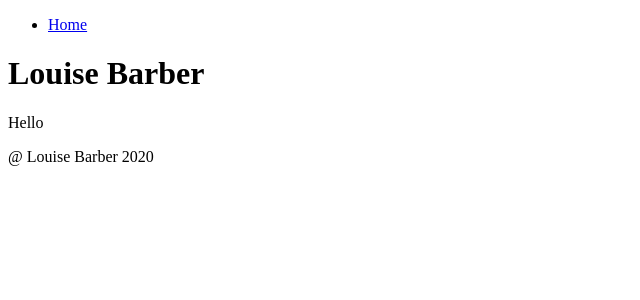
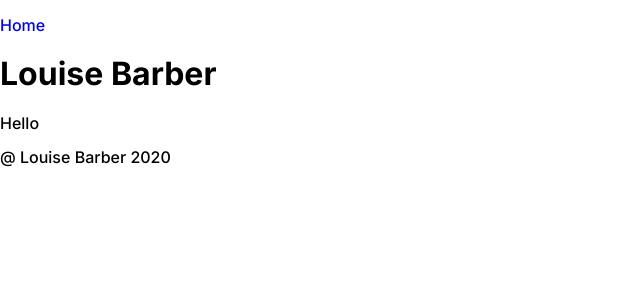
Before and after one commit to nialldbarber/louise-barber, a Next.js app: page / in a window 1280 px wide. Shown: the top 300 px of the page, without its empty margins (0-640 px from the left). Built offline with nearby package versions, Linux system fonts and the light colour scheme.

Commit message:
Added app & document

```diff
--- /dev/null
+++ b/components/custom-head.tsx
@@ -0,0 +1,24 @@
+import React, {FC} from 'react';
+import Head from 'next/head';
+import {SITE_TITLE} from '../constants/config';
+
+type HeadTitle = {title: string};
+
+const CustomHead: FC<HeadTitle> = ({title}) => {
+  return (
+    <div>
+      <Head>
+        <title>
+          {SITE_TITLE} | {title}
+        </title>
+        <meta name="viewport" content="initial-scale=1.0, width=device-width" />
+        <link
+          href="https://fonts.googleapis.com/css2?family=Inter:wght@300;500;700&display=swap"
+          rel="stylesheet"
+        ></link>
+      </Head>
+    </div>
+  );
+};
+
+export default CustomHead;
--- a/components/footer.tsx
+++ b/components/footer.tsx
@@ -1,8 +1,6 @@
 import React, {FC} from 'react';
 import {getCurrentYear} from '../utils/site-config';
 import {SITE_TITLE} from '../constants/config';
-
-interface FooterProps {}
 
 const Footer: FC = () => {
   return (
--- a/components/nav.js
+++ b/components/nav.tsx
@@ -1,7 +1,7 @@
-import React from 'react';
+import React, {FC} from 'react';
 import Link from 'next/link';
 
-const Nav = () => (
+const Nav: FC = () => (
   <nav>
     <ul>
       <li>
--- a/package.json
+++ b/package.json
@@ -9,11 +9,13 @@
     "next": "^9.5.2",
     "prismic-javascript": "^3.0.2",
     "react": "^16.13.1",
-    "react-dom": "^16.13.1"
+    "react-dom": "^16.13.1",
+    "styled-components": "^5.1.1"
   },
   "devDependencies": {
     "@types/node": "^14.6.0",
     "@types/react": "^16.9.46",
+    "@types/styled-components": "^5.1.2",
     "eslint-config-kentcdodds": "^14.14.2",
     "prettier": "^2.0.5",
     "typescript": "^4.0.2"
--- a/pages/_app.tsx
+++ b/pages/_app.tsx
@@ -1,8 +1,17 @@
 import React from 'react';
 import type {AppProps} from 'next/app';
+import {ThemeProvider} from 'styled-components';
+import Footer from '../components/footer';
+import {theme, GlobalStyle} from '../styles/global';
 
 function App({Component, pageProps}: AppProps) {
-  return <Component {...pageProps} />;
+  return (
+    <ThemeProvider theme={theme}>
+      <GlobalStyle />
+      <Component {...pageProps} />
+      <Footer />
+    </ThemeProvider>
+  );
 }
 
 export default App;
--- a/pages/_document.tsx
+++ b/pages/_document.tsx
@@ -1,30 +1,30 @@
-import Document, {
-  Html,
-  Head,
-  Main,
-  NextScript,
-  DocumentContext,
-} from 'next/document';
-import Footer from '../components/footer';
+import Document, {DocumentContext} from 'next/document';
+import {ServerStyleSheet} from 'styled-components';
 
-class MyDocument extends Document {
+export default class MyDocument extends Document {
   static async getInitialProps(ctx: DocumentContext) {
-    const initialProps = await Document.getInitialProps(ctx);
-    return {...initialProps};
-  }
+    const sheet = new ServerStyleSheet();
+    const originalRenderPage = ctx.renderPage;
 
-  render() {
-    return (
-      <Html>
-        <Head />
-        <body>
-          <Main />
-          <NextScript />
-          <Footer />
-        </body>
-      </Html>
-    );
+    try {
+      ctx.renderPage = () =>
+        originalRenderPage({
+          enhanceApp: (App) => (props) =>
+            sheet.collectStyles(<App {...props} />),
+        });
+
+      const initialProps = await Document.getInitialProps(ctx);
+      return {
+        ...initialProps,
+        styles: (
+          <>
+            {initialProps.styles}
+            {sheet.getStyleElement()}
+          </>
+        ),
+      };
+    } finally {
+      sheet.seal();
+    }
   }
 }
-
-export default MyDocument;
--- a/pages/index.tsx
+++ b/pages/index.tsx
@@ -1,13 +1,12 @@
 import React, {FC} from 'react';
 // import Link from 'next/link';
-import Head from '../components/head';
+import CustomHead from '../components/custom-head';
 import Nav from '../components/nav';
-import {Client} from '../prismic-configuration';
 
 const Home: FC = () => {
   return (
     <div>
-      <Head title="Home" />
+      <CustomHead title="Home" />
       <Nav />
       <div className="hero">
         <h1 className="title">Louise Barber</h1>
--- /dev/null
+++ b/styles/global.ts
@@ -0,0 +1,58 @@
+import {createGlobalStyle} from 'styled-components';
+
+const theme = {
+  font: {
+    main: "'Inter', sans-serif",
+  },
+  colors: {
+    primary: '#0070f3',
+  },
+};
+
+const GlobalStyle = createGlobalStyle`
+  * {
+    box-sizing: inherit;
+    text-rendering: optimizeLegibility;
+    -webkit-font-smoothing: antialiased;
+
+    &:before,
+    &:after {
+      box-sizing: inherit;
+    }
+  }
+
+  html {
+    box-sizing: border-box;
+    line-height: 1.15;
+  }
+
+  body {
+    margin: 0;
+    padding: 0;
+    font-family: ${({theme}) => theme.font.main};
+  }
+
+  a {
+    text-decoration: none;
+  }
+
+  ul {
+    list-style: none;
+    padding: 0;
+  }
+
+
+  input,
+  textarea {
+    border: none;
+    outline: none;
+  }
+  button {
+    appearance: none;
+    outline: none;
+    border: none;
+    cursor: pointer;
+  }
+`;
+
+export {theme, GlobalStyle};
--- a/tsconfig.json
+++ b/tsconfig.json
@@ -20,6 +20,6 @@
     "esModuleInterop": true,
     "isolatedModules": true
   },
-  "include": ["next-env.d.ts", "**/*.ts", "**/*.tsx"],
+  "include": ["@types/next-env.d.ts", "**/*.ts", "**/*.tsx"],
   "exclude": ["node_modules"]
 }
```
Also changed, not shown: @types/styled.d.ts (added, +12 -0 lines), @types/next-env.d.ts (added), 1 other file (tests, documents, lock files or other folders).
